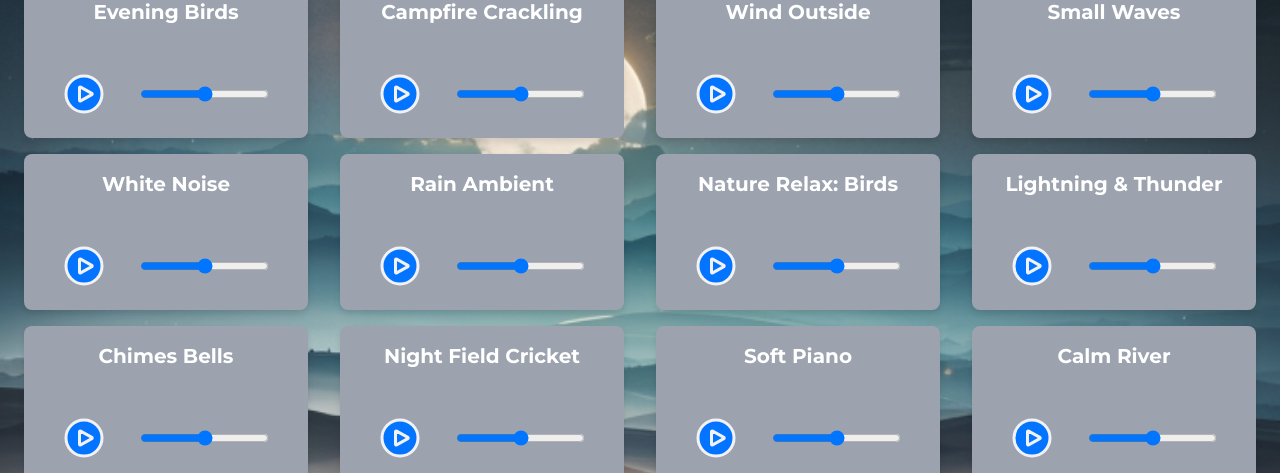
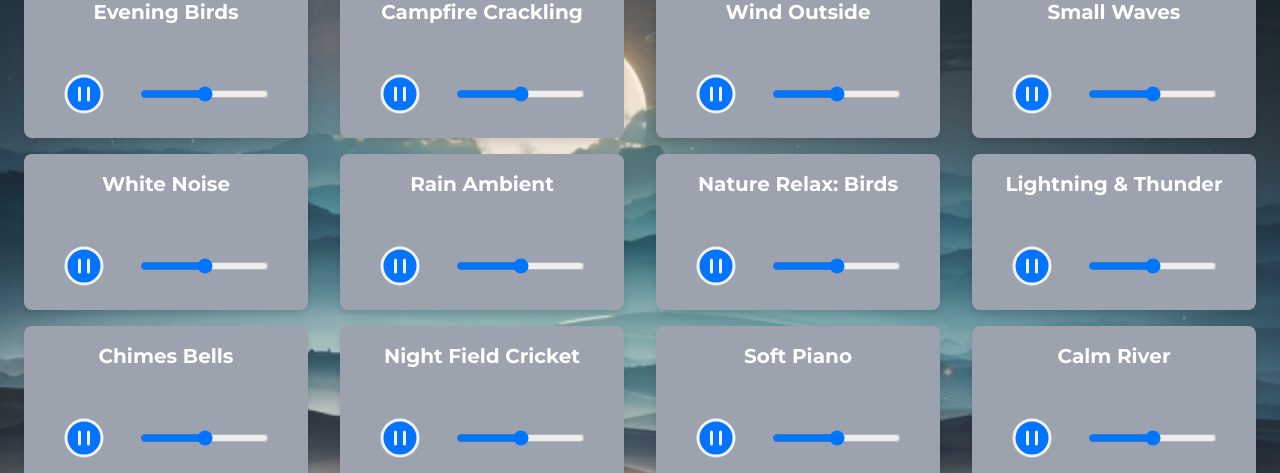
Before and after one commit to mitchiemt11/lekkermelodies, a React (Create React App) app: page / in a window 1280 px wide. Shown: the part 326-799 px from the top of the page. Built offline with nearby package versions, Linux system fonts and the light colour scheme.

Commit message:
Create pause icon

```diff
--- a/src/components/Cards.jsx
+++ b/src/components/Cards.jsx
@@ -1,5 +1,6 @@
 import React from 'react';
 import PlayIcon from './PlayIcon';
+import PauseIcon from './PauseIcon';
 import Campfire from '../data/nature_sounds/campfire-crackling.mp3'
 import CalmRiver from '../data/nature_sounds/calm-river.mp3'
 import Chimes from '../data/nature_sounds/chimes-bells.mp3'
@@ -29,9 +30,7 @@ const Cards = () => {
     { title: 'Calm River', audioSrc: CalmRiver },
   ];
 
-  // const [audioElements, setAudioElements] = React.useState({});
   const audioElements = React.useRef({});
-
 
 
   const toggleAudio = (title) => {
@@ -44,8 +43,6 @@ const Cards = () => {
     }
   };
 
-
-
   return (
     <div className="flex flex-wrap -mx-4">
       {cardData.map((card, index) => (
@@ -56,7 +53,7 @@ const Cards = () => {
             </div>
             <div className="px-6 pt-4 pb-2 flex items-center justify-between">
               <span onClick={() => toggleAudio(card.title)} className="inline-block cursor-pointer rounded-full px-3 py-1 text-sm font-semibold text-gray-700 mr-2 mb-2">
-                <PlayIcon />
+                <PauseIcon />
               </span>
               <span className="inline-block rounded-full px-3 py-1 text-sm font-semibold text-gray-700 mr-2 mb-2">
                 <div className="flex items-center justify-center">
@@ -65,10 +62,9 @@ const Cards = () => {
               </span>
             </div>
             <audio ref={(audio) => (audioElements.current[card.title] = audio)}>
-  <source src={card.audioSrc} type="audio/mp3" />
-  Your browser does not support the audio element.
-</audio>
-
+              <source src={card.audioSrc} type="audio/mp3" />
+              Your browser does not support the audio element.
+            </audio>
           </div>
         </div>
       ))}
--- /dev/null
+++ b/src/components/PauseIcon.jsx
@@ -0,0 +1,13 @@
+import React from 'react';
+
+const PauseIcon = () => {
+  return (
+    <div>
+      <svg xmlns="http://www.w3.org/2000/svg" fill="#0274ff" viewBox="0 0 24 24" strokeWidth={1.5} stroke="#f2f1f4" className="w-12 h-12">
+        <path strokeLinecap="round" strokeLinejoin="round" d="M14.25 9v6m-4.5 0V9M21 12a9 9 0 11-18 0 9 9 0 0118 0z" />
+      </svg>
+    </div>
+  )
+}
+
+export default PauseIcon;
```
